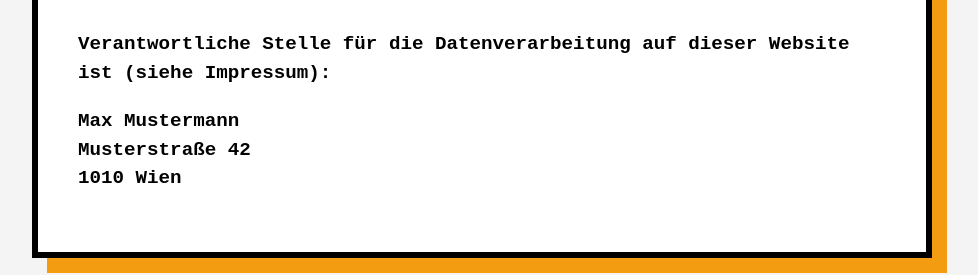
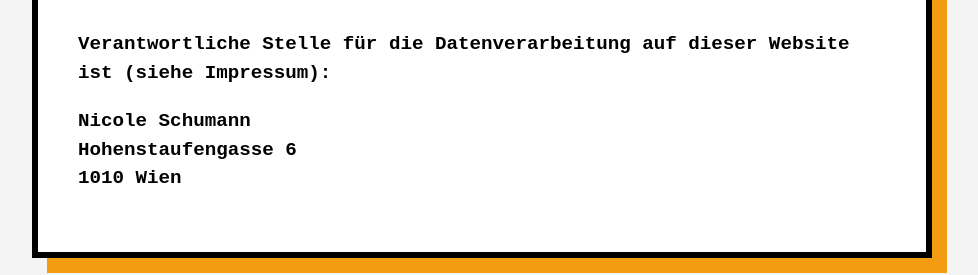
Before and after one commit to nicolesmnn/goldfish-tracking, a website: page html/datenschutz.html in a window 1280 px wide. Shown: the part 1240-1515 px from the top of the page, without its empty margins (158-1136 px from the left). Drawn offline with Linux system fonts and the light colour scheme.

Commit message:
changed datenschutz

```diff
--- a/html/datenschutz.html
+++ b/html/datenschutz.html
@@ -33,7 +33,7 @@
         <div class="legal-box shadow-orange">
             <h2>2. Wer ist verantwortlich?</h2>
             <p>Verantwortliche Stelle für die Datenverarbeitung auf dieser Website ist (siehe Impressum):</p>
-            <p>Max Mustermann<br>Musterstraße 42<br>1010 Wien</p>
+            <p>Nicole Schumann<br>Hohenstaufengasse 6<br>1010 Wien</p>
         </div>
 
         <div class="legal-box shadow-orange">
```
